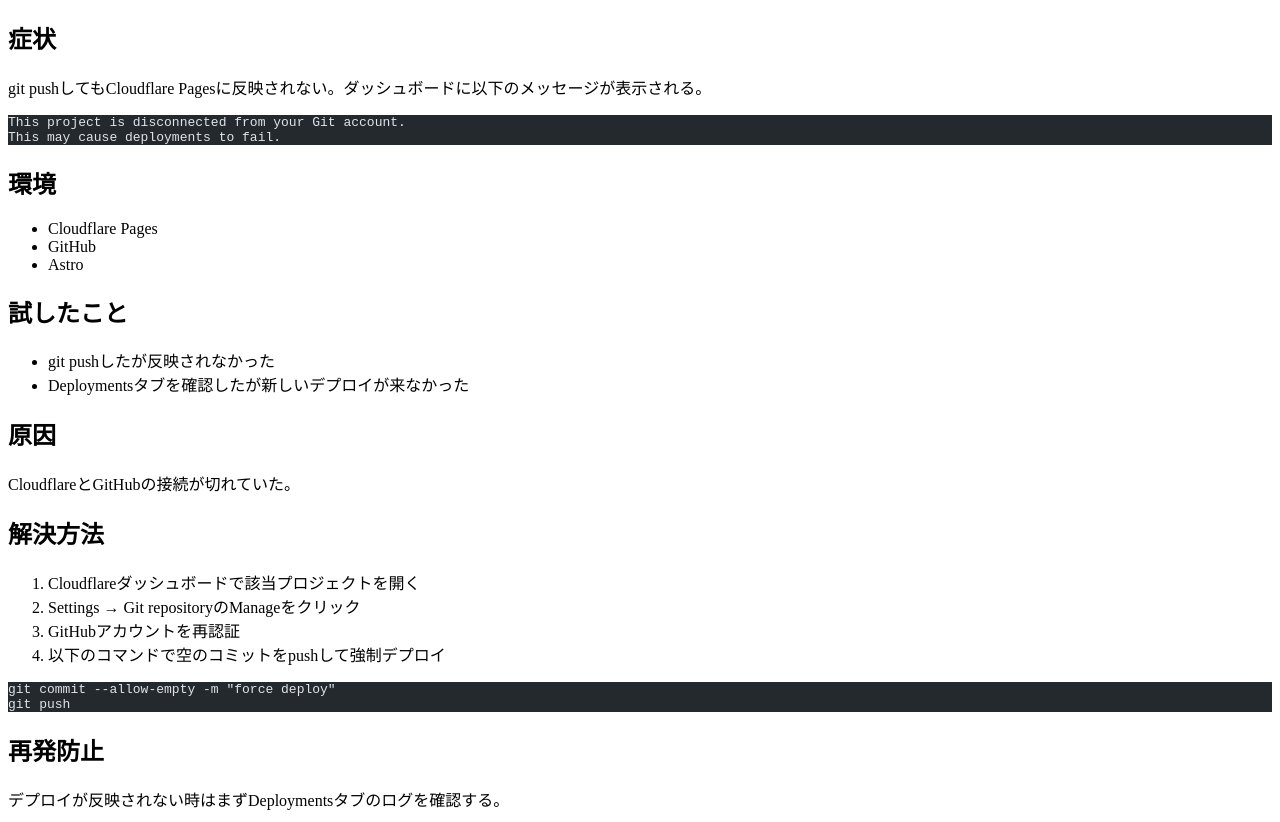
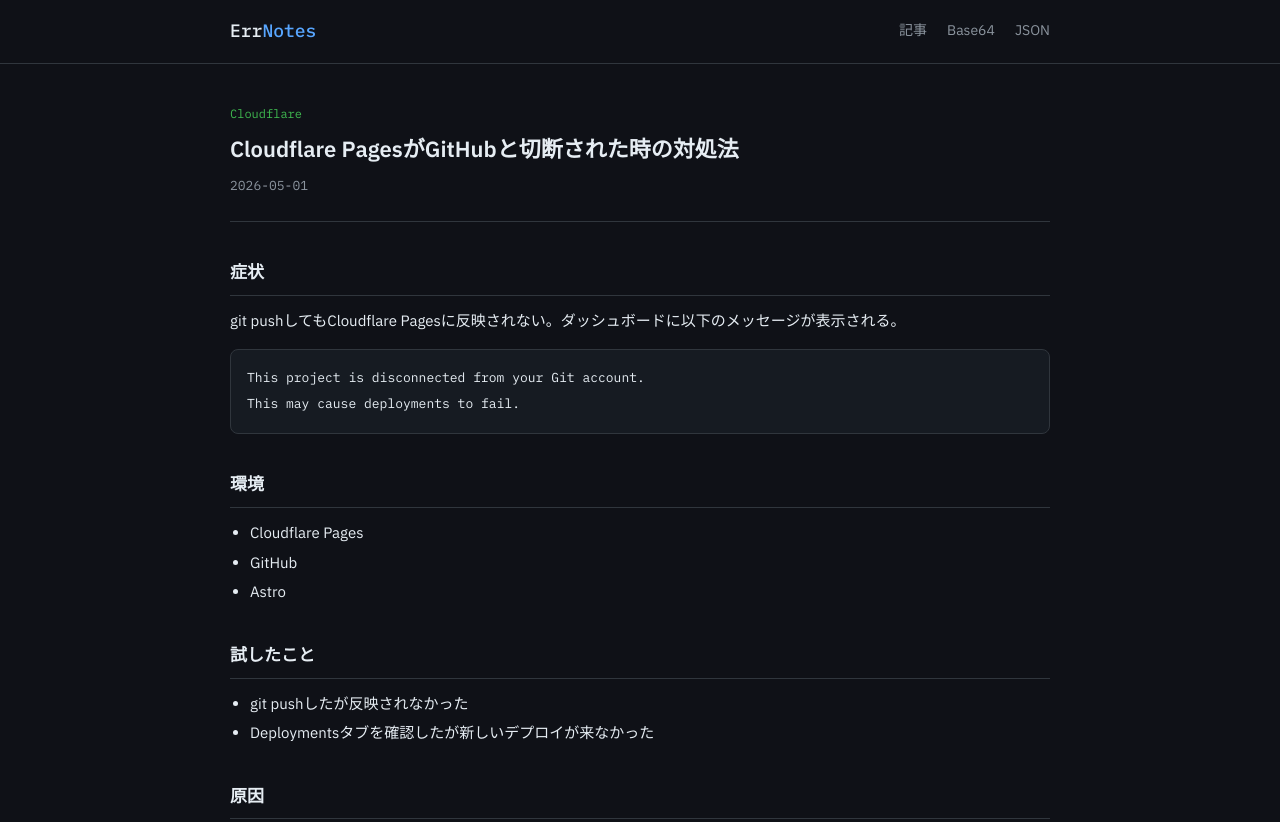
Before and after one commit to uuii13524-afk/shaky-shell, an Astro site: page /posts/cloudflare-github-disconnect in a window 1280 px wide. Shown: the top 822 px of the page. Built offline with nearby package versions, Linux system fonts and the light colour scheme; Astro itself is replaced by a stand-in of ours; code samples lack their colours.

Commit message:
add post layout test

```diff
--- /dev/null
+++ b/src/layouts/PostLayout.astro
@@ -0,0 +1,43 @@
+---
+const { frontmatter } = Astro.props;
+---
+<html lang="ja">
+  <head>
+    <meta charset="UTF-8" />
+    <meta name="viewport" content="width=device-width, initial-scale=1.0" />
+    <title>{frontmatter.title} - ErrNotes</title>
+    <meta name="description" content={frontmatter.title + ' - ErrNotesの技術解決ログ'} />
+    <link rel="stylesheet" href="/styles/global.css" />
+  </head>
+  <body>
+    <header class="site-header">
+      <div class="inner">
+        <a href="/" class="site-logo">Err<span>Notes</span></a>
+        <nav class="site-nav">
+          <a href="/">記事</a>
+          <a href="/base64">Base64</a>
+          <a href="/json-formatter">JSON</a>
+        </nav>
+      </div>
+    </header>
+    <main class="site-wrapper">
+      <article>
+        <div class="article-header">
+          <div class="category">{frontmatter.category}</div>
+          <h1>{frontmatter.title}</h1>
+          <div class="meta">{frontmatter.date}</div>
+        </div>
+        <div class="article-body">
+          <slot />
+        </div>
+      </article>
+    </main>
+    <footer class="site-footer">
+      <div class="site-wrapper">
+        <a href="/">← 記事一覧に戻る</a>
+        &nbsp;·&nbsp;
+        <a href="/privacy">プライバシーポリシー</a>
+      </div>
+    </footer>
+  </body>
+</html>
--- a/src/pages/posts/cloudflare-github-disconnect.md
+++ b/src/pages/posts/cloudflare-github-disconnect.md
@@ -2,6 +2,7 @@
 title: 'Cloudflare PagesがGitHubと切断された時の対処法'
 date: '2026-05-01'
 category: 'Cloudflare'
+layout: '../../layouts/PostLayout.astro'
 ---
 
 ## 症状
```
